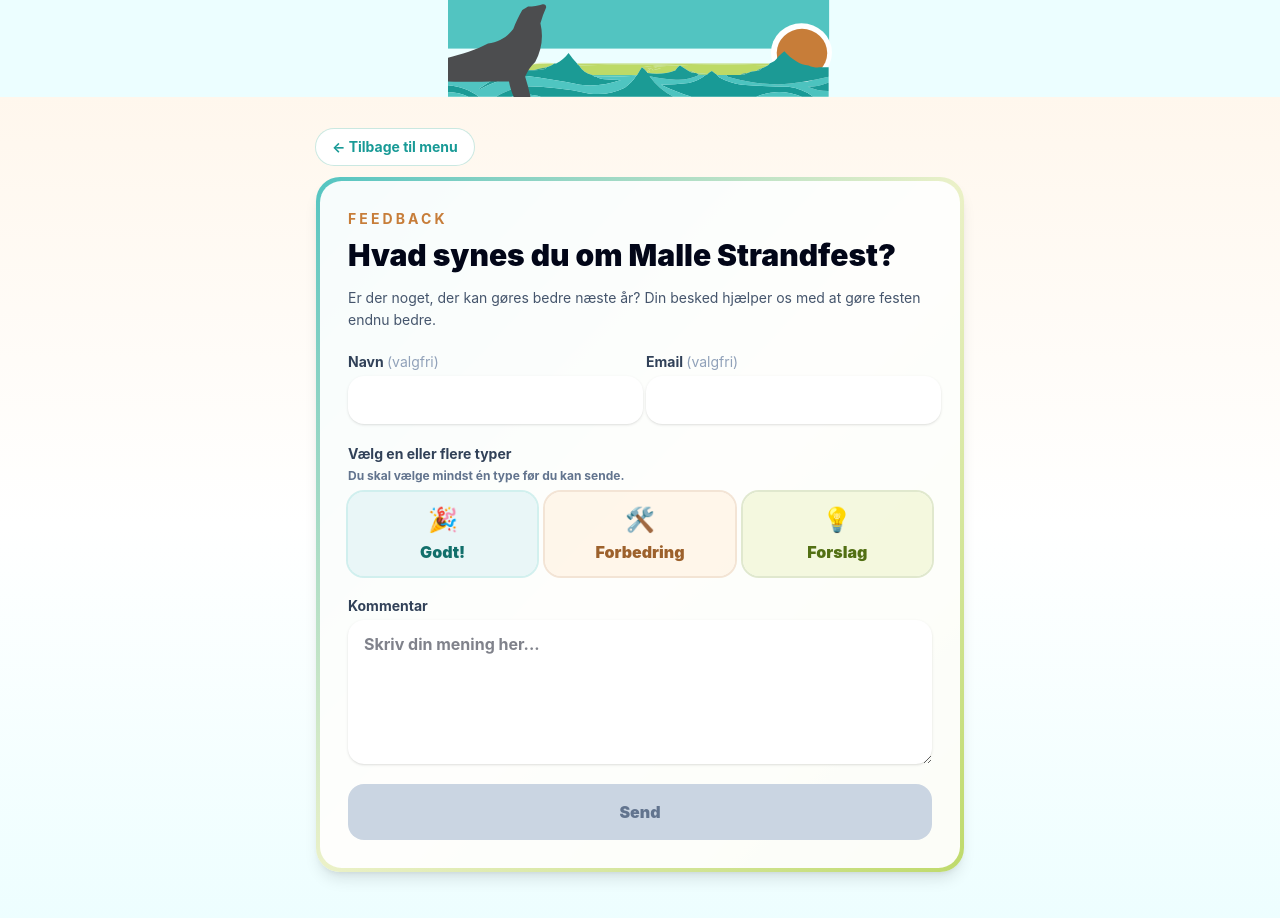
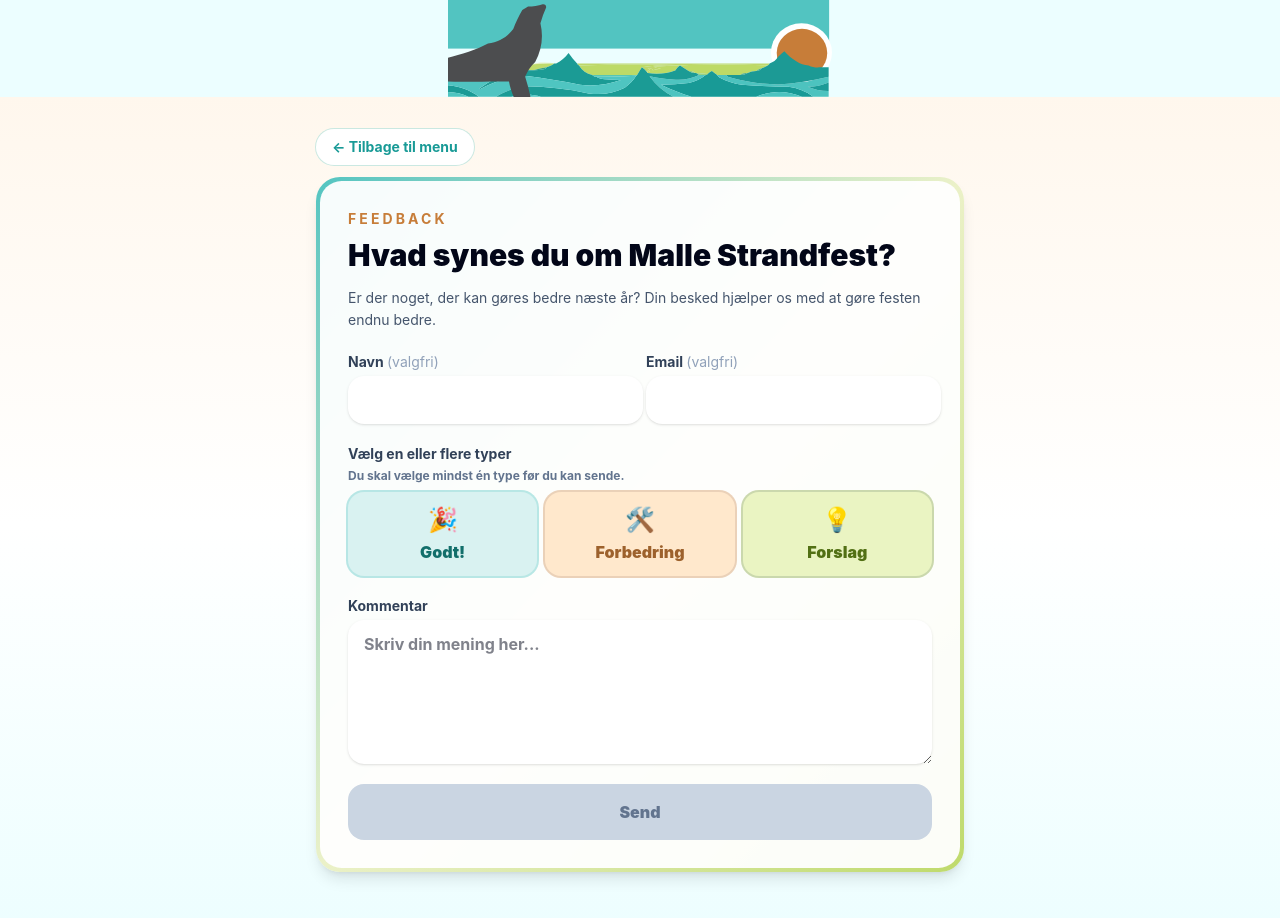
Before and after one commit to simzdk/sennelsapp, a SvelteKit app: page / in a window 1280 px wide. Both pictures are taken after a click on the button 813 px from the left and 413 px from the top of the page. Shown: the top 918 px of the page. Built offline with nearby package versions, Linux system fonts and the light colour scheme.

Commit message:
Strengthen feedback type backgrounds

```diff
--- a/src/routes/+page.svelte
+++ b/src/routes/+page.svelte
@@ -209,7 +209,7 @@
 							<p class="mt-1 text-xs font-bold text-slate-500">Du skal vælge mindst én type før du kan sende.</p>
 						{/if}
 						<div class="mt-2 grid grid-cols-3 gap-2">
-							<label class="relative cursor-pointer rounded-2xl bg-[#E1F4F5]/70 p-2 text-center text-[#126f6b] ring-2 ring-[#52C4C1]/25 transition has-[:checked]:bg-[#189A96] has-[:checked]:text-white has-[:checked]:shadow-lg has-[:checked]:ring-[#0f6f6b] sm:p-3">
+							<label class="relative cursor-pointer rounded-2xl bg-[#D9F2F1] p-2 text-center text-[#126f6b] ring-2 ring-[#52C4C1]/40 transition has-[:checked]:bg-[#189A96] has-[:checked]:text-white has-[:checked]:shadow-lg has-[:checked]:ring-[#0f6f6b] sm:p-3">
 								<input class="sr-only" type="checkbox" name="type" value="good" checked={feedbackTypes.includes('good')} onchange={() => toggleFeedbackType('good')} />
 								{#if feedbackTypes.includes('good')}
 									<span class="absolute right-2 top-2 flex size-6 items-center justify-center rounded-full bg-white text-sm font-black text-[#189A96] shadow-sm ring-2 ring-white/70">✓</span>
@@ -217,7 +217,7 @@
 								<span class="block text-xl sm:text-2xl">🎉</span>
 								<span class="mt-1 block text-xs font-black sm:text-base">Godt!</span>
 							</label>
-							<label class="relative cursor-pointer rounded-2xl bg-[#FFF4E7]/80 p-2 text-center text-[#9d612c] ring-2 ring-[#C77D39]/20 transition has-[:checked]:bg-[#C77D39] has-[:checked]:text-white has-[:checked]:shadow-lg has-[:checked]:ring-[#8d5727] sm:p-3">
+							<label class="relative cursor-pointer rounded-2xl bg-[#FFE8CC] p-2 text-center text-[#9d612c] ring-2 ring-[#C77D39]/35 transition has-[:checked]:bg-[#C77D39] has-[:checked]:text-white has-[:checked]:shadow-lg has-[:checked]:ring-[#8d5727] sm:p-3">
 								<input class="sr-only" type="checkbox" name="type" value="improvement" checked={feedbackTypes.includes('improvement')} onchange={() => toggleFeedbackType('improvement')} />
 								{#if feedbackTypes.includes('improvement')}
 									<span class="absolute right-2 top-2 flex size-6 items-center justify-center rounded-full bg-white text-sm font-black text-[#C77D39] shadow-sm ring-2 ring-white/70">✓</span>
@@ -225,7 +225,7 @@
 								<span class="block text-xl sm:text-2xl">🛠️</span>
 								<span class="mt-1 block text-xs font-black sm:text-base">Forbedring</span>
 							</label>
-							<label class="relative cursor-pointer rounded-2xl bg-[#F3F8DC]/90 p-2 text-center text-[#527014] ring-2 ring-[#6B8F1A]/20 transition has-[:checked]:bg-[#6B8F1A] has-[:checked]:text-white has-[:checked]:shadow-lg has-[:checked]:ring-[#476013] sm:p-3">
+							<label class="relative cursor-pointer rounded-2xl bg-[#EAF4C2] p-2 text-center text-[#527014] ring-2 ring-[#6B8F1A]/35 transition has-[:checked]:bg-[#6B8F1A] has-[:checked]:text-white has-[:checked]:shadow-lg has-[:checked]:ring-[#476013] sm:p-3">
 								<input class="sr-only" type="checkbox" name="type" value="suggestion" checked={feedbackTypes.includes('suggestion')} onchange={() => toggleFeedbackType('suggestion')} />
 								{#if feedbackTypes.includes('suggestion')}
 									<span class="absolute right-2 top-2 flex size-6 items-center justify-center rounded-full bg-white text-sm font-black text-[#6B8F1A] shadow-sm ring-2 ring-white/70">✓</span>
```
